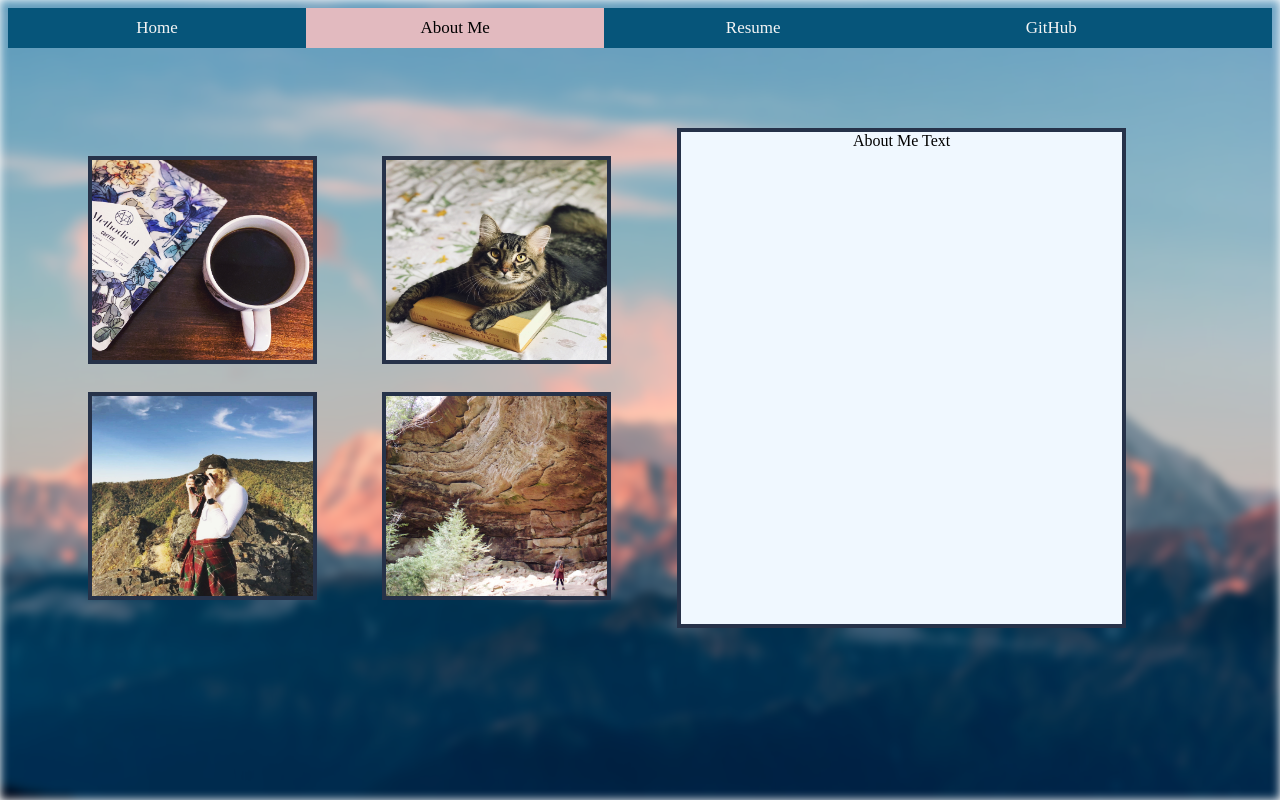
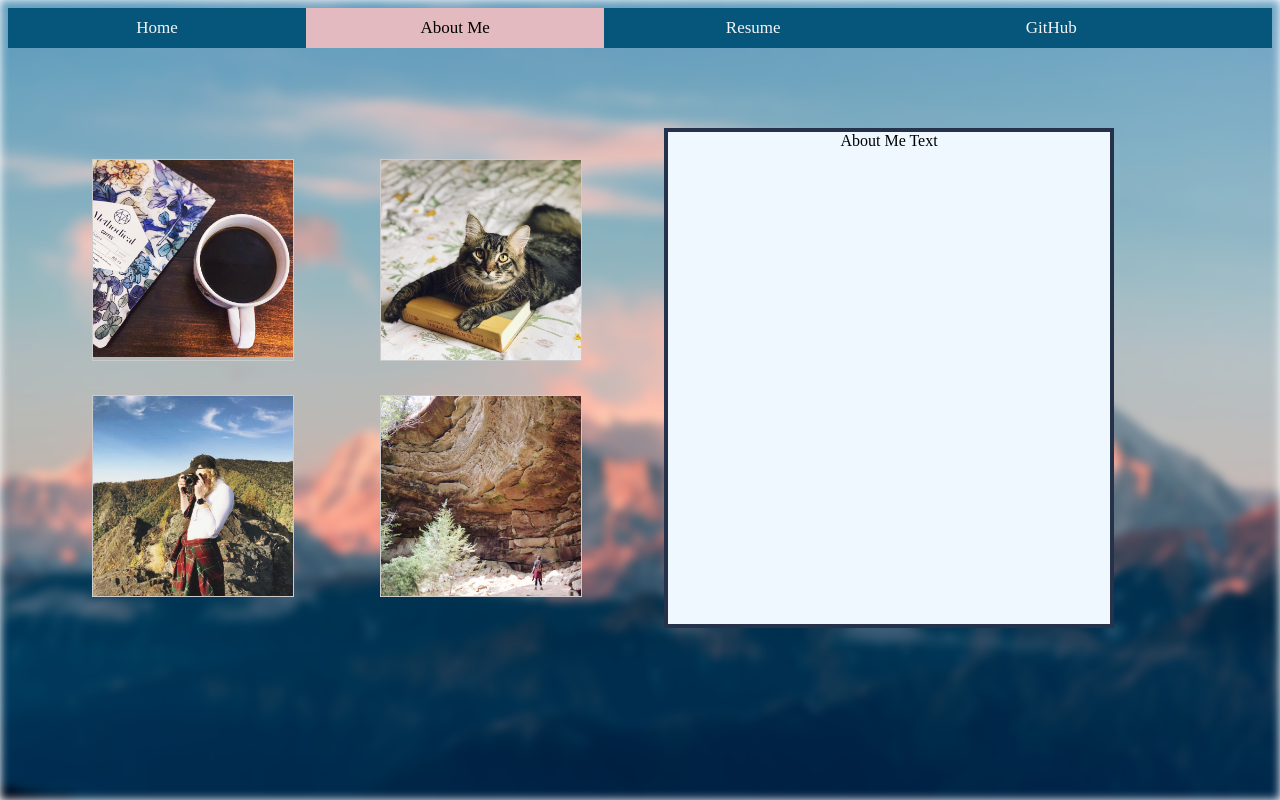
Before and after one commit to mroesch2/website, a Django app: page /website/aboutme in a window 1280 px wide. Run offline with Django 3.2, Linux system fonts and the light colour scheme.

Commit message:
Set flex photos to a gallery

```diff
--- a/website/static/website/styles.css
+++ b/website/static/website/styles.css
@@ -63,40 +63,6 @@
   background-color: aliceblue;
   text-align: center;
 }
-.elem1 {
-  content: url('../images/IMG_4988.JPG');
-  width: 20%;
-  flex-basis: 40%;
-  border: 4px solid rgb(38, 50, 73);
-  height: 20%;
-  background-color: aliceblue;
-}
-.elem2 {
-  content: url('../images/IMG_2472.JPG');
-  width: 20%;
-  flex-basis: 40%;
-  border: 4px solid rgb(38, 50, 73);
-  height: 20%;
-  background-color: aliceblue;
-}
-
-.elem3 {
-  content: url('../images/IMG_5859.JPG');
-  width: 20%;
-  flex-basis: 40%;
-  border: 4px solid rgb(38, 50, 73);
-  height: 20%;
-  background-color: aliceblue;
-}
-
-.elem4 {
-  content: url('../images/IMG_8740.JPG');
-  width: 20%;
-  flex-basis: 40%;
-  border: 4px solid rgb(38, 50, 73);
-  height: 20%;
-  background-color: aliceblue;
-}
 
 
 .resume {
@@ -104,9 +70,53 @@
   z-index: 5;
   position: static;
   margin: auto;
-  width: 50%;
+  width: 75%;
   border: 3px solid black;
   margin-top: 80px;
   padding: 10px;
-  height: 900px;
+  height: 950px;
+  font-family: Arial, Helvetica, sans-serif;
+  line-height: 160%;
 }
+
+.head {
+  font-size: 150%;
+  font-weight: bold;
+  line-height: 20%;
+}
+
+.tab {
+  display:inline-block;
+  margin-left: 350px;
+}
+
+.tab2 {
+  display:inline-block;
+  margin-left: 380px;
+}
+.resume a, .resume a:visited {
+  color: rgb(33, 65, 95);
+}
+
+.resume a:hover {
+  color: rgb(90, 25, 76);
+}
+
+div.gallery {
+  margin: 4px;
+  border: 1px solid #ccc;
+  float: left;
+  width: 200px;
+  flex-basis: 40%;
+
+}
+
+div.gallery:hover {
+  border: 1px solid #777;
+}
+
+div.gallery img {
+  width: 100%;
+  height: auto;
+  flex-basis: 40%;
+}
--- a/website/templates/website/aboutme.html
+++ b/website/templates/website/aboutme.html
@@ -19,10 +19,29 @@
             </div>
 
             <div class="wrap">
-                    <div class="elem1"></div>
-                    <div class="elem2"></div>
-                    <div class="elem3"></div>
-                    <div class="elem4"></div>
+                    <div class="gallery">
+                        <a target="_blank" href='../static/images/IMG_4988.JPG'>
+                            <img src='../static/images/IMG_4988.JPG' alt="Photo1" width="500" height="500">
+                        </a>
+                    </div>
+
+                    <div class="gallery">
+                        <a target="_blank" href='../static/images/IMG_2472.JPG'>
+                            <img src='../static/images/IMG_2472.JPG' alt="Photo2" width="500" height="500">
+                        </a>
+                    </div>
+
+                    <div class="gallery">
+                        <a target="_blank" href='../static/images/IMG_5859.JPG'>
+                            <img src='../static/images/IMG_5859.JPG' alt="Photo3" width="500" height="500">
+                        </a>
+                    </div>
+
+                    <div class="gallery">
+                        <a target="_blank" href='../static/images/IMG_8740.JPG'>
+                            <img src='../static/images/IMG_8740.JPG' alt="Photo4" width="500" height="500">
+                        </a>
+                    </div>
                     <div class="text-box">About Me Text</div>
                   </div>
 
```
Also changed, not shown: website/templates/website/resume.html (+27 -12 lines).
